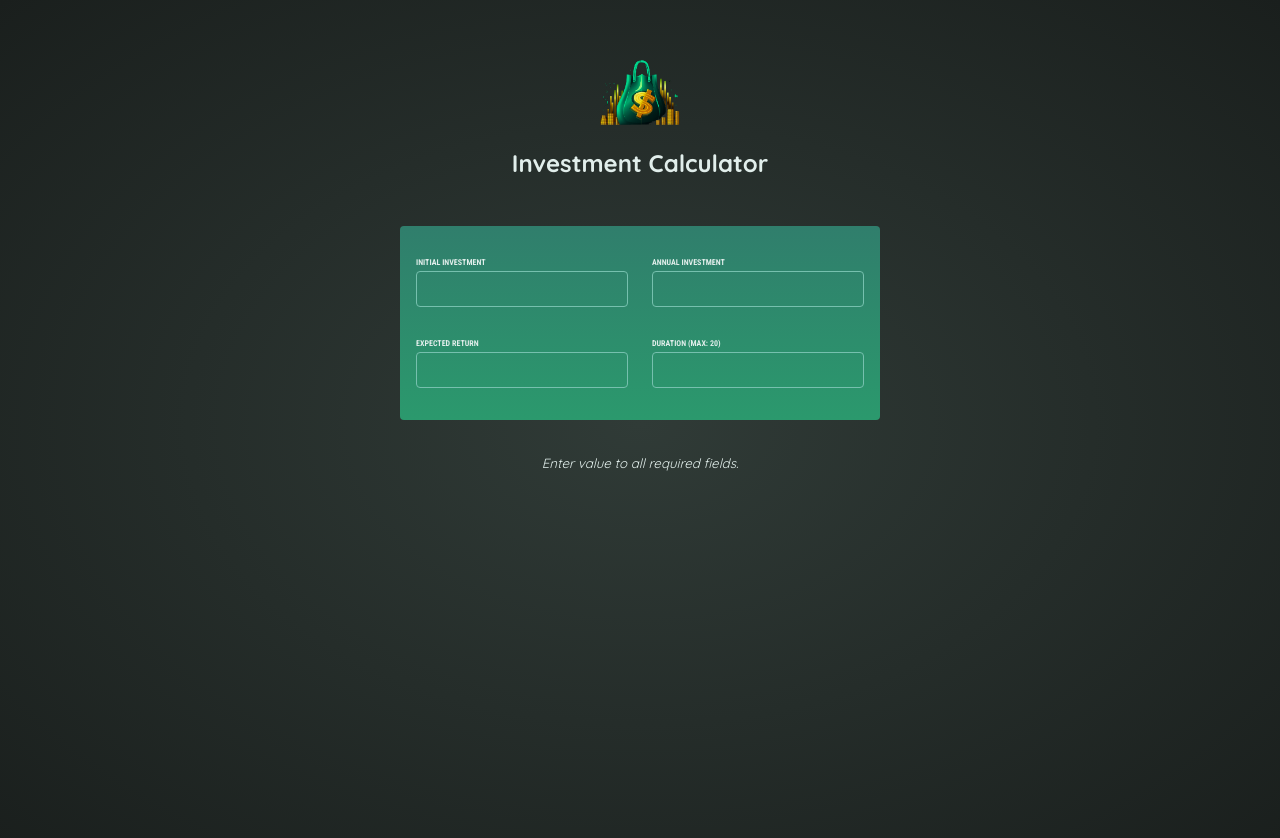
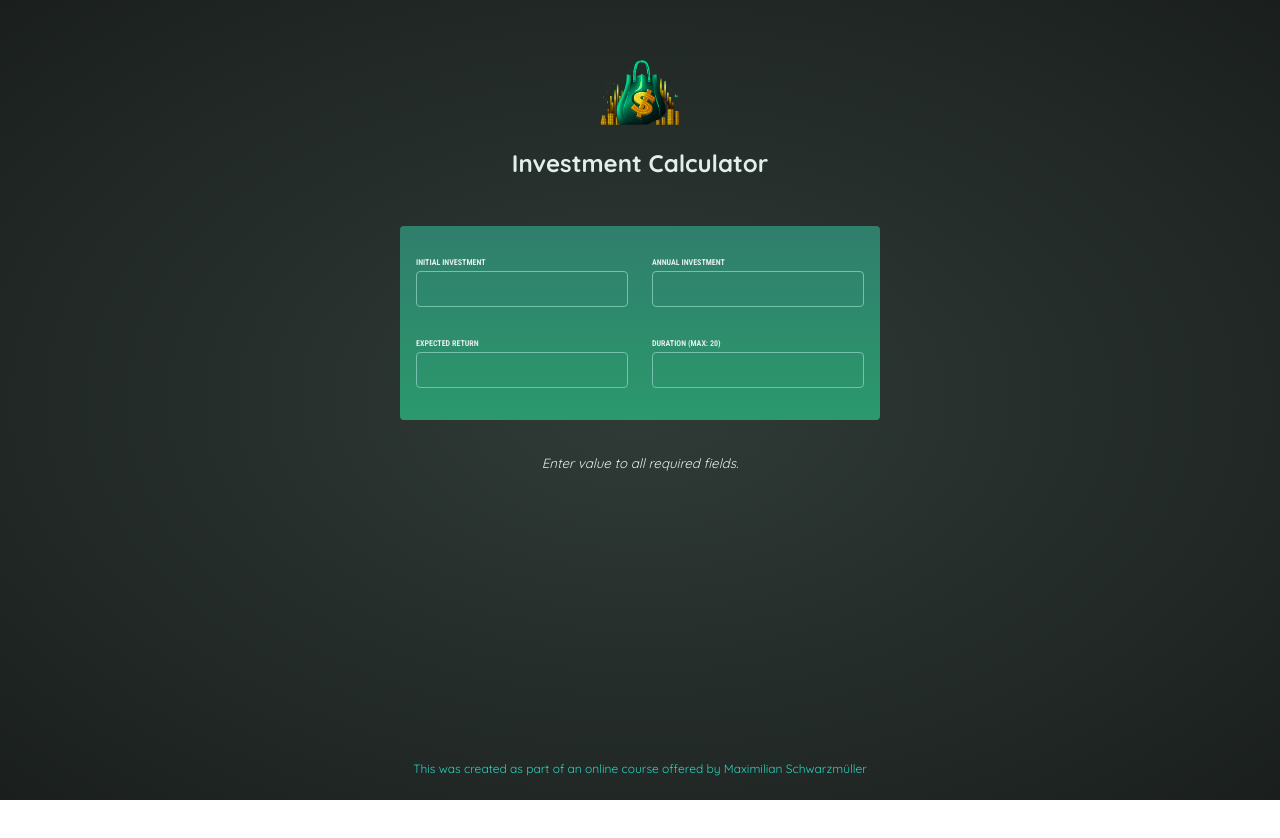
Before and after one commit to AaronMTS/investment-calculator, a React (Vite) app: page / in a window 1280 px wide. Shown: the top 838 px of the page. After the commit the page ends 800 px from the top, so only its background shows below. Built offline with nearby package versions, Linux system fonts and the light colour scheme.

Commit message:
style: enhance layout and footer styling for better presentation

```diff
--- a/index.html
+++ b/index.html
@@ -2,7 +2,8 @@
 <html lang="en">
   <head>
     <meta charset="UTF-8" />
-    <link rel="icon" type="image/svg+xml" href="/investment-calculator-logo.png" />
+    <link rel="icon" type="image/svg+xml"
+      href="/investment-calculator-logo.png" />
     <meta name="viewport" content="width=device-width, initial-scale=1.0" />
     <title>React Investment Calculator</title>
   </head>
--- a/src/App.jsx
+++ b/src/App.jsx
@@ -33,6 +33,7 @@ function App() {
 
   return (
     <>
+      <div>
         <Header />
         <UserInput
           inputValues={investmentFactors}
@@ -56,6 +57,13 @@ function App() {
             </small>
           </p>
         )}
+      </div>
+      <footer>
+        <p>
+          This was created as part of an online course offered by Maximilian
+          Schwarzmüller
+        </p>
+      </footer>
     </>
   );
 }
--- a/src/index.css
+++ b/src/index.css
@@ -11,6 +11,13 @@ body {
   -moz-osx-font-smoothing: grayscale;
   background: radial-gradient(#303b37, #1a1f1d);
   color: #e1eeeb;
+  min-height: 100vh;
+}
+
+#root {
+  display: flex;
+  flex-direction: column;
+  justify-content: space-between;
   min-height: 100vh;
 }
 
@@ -103,6 +110,19 @@ body {
   color: #c2e9e0;
 }
 
+footer {
+  margin-top: 3rem;
+  margin-bottom: 1.5rem;
+  padding-inline: 0.25rem;
+  font-size: 0.75rem;
+  color: #2dd4bf;
+  text-align: center;
+}
+
+footer p {
+  margin: 0;
+}
+
 .center {
   text-align: center;
 }
```
Lines whose indentation alone changed are shown as unchanged.
